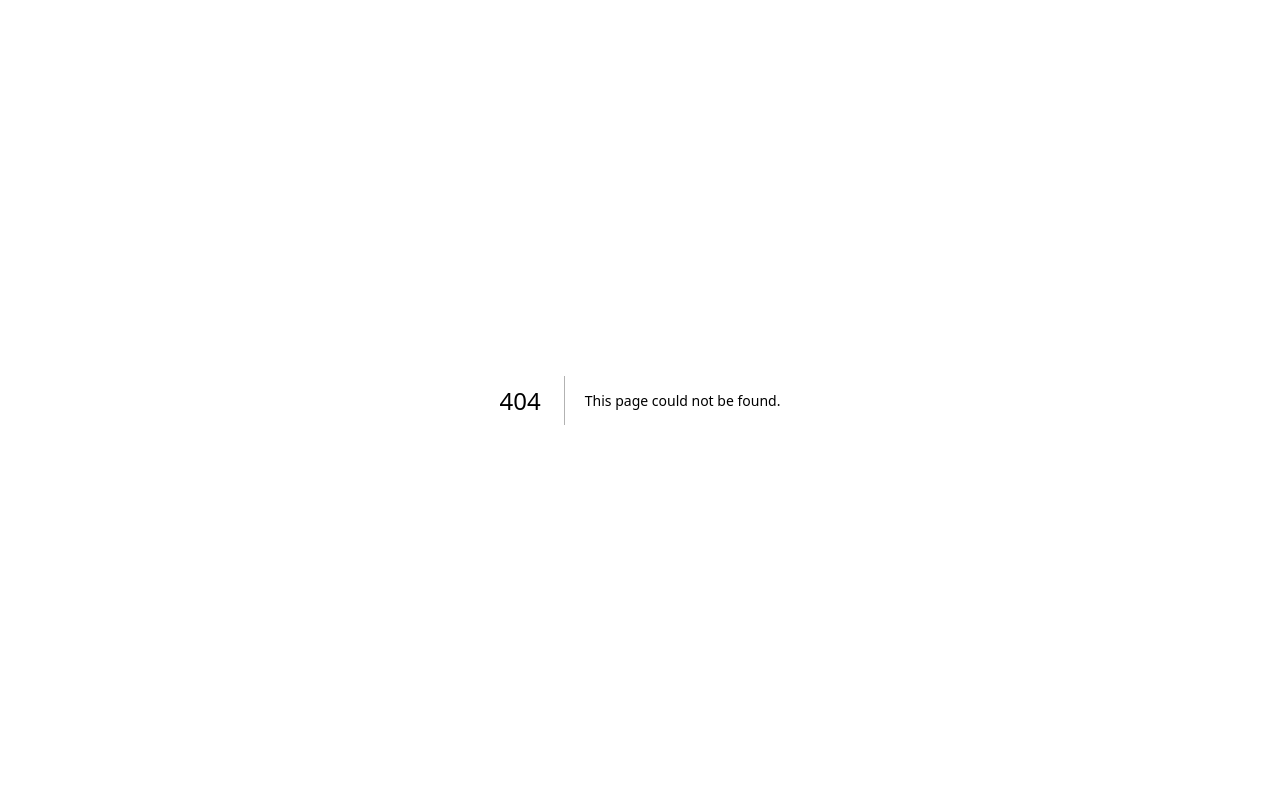
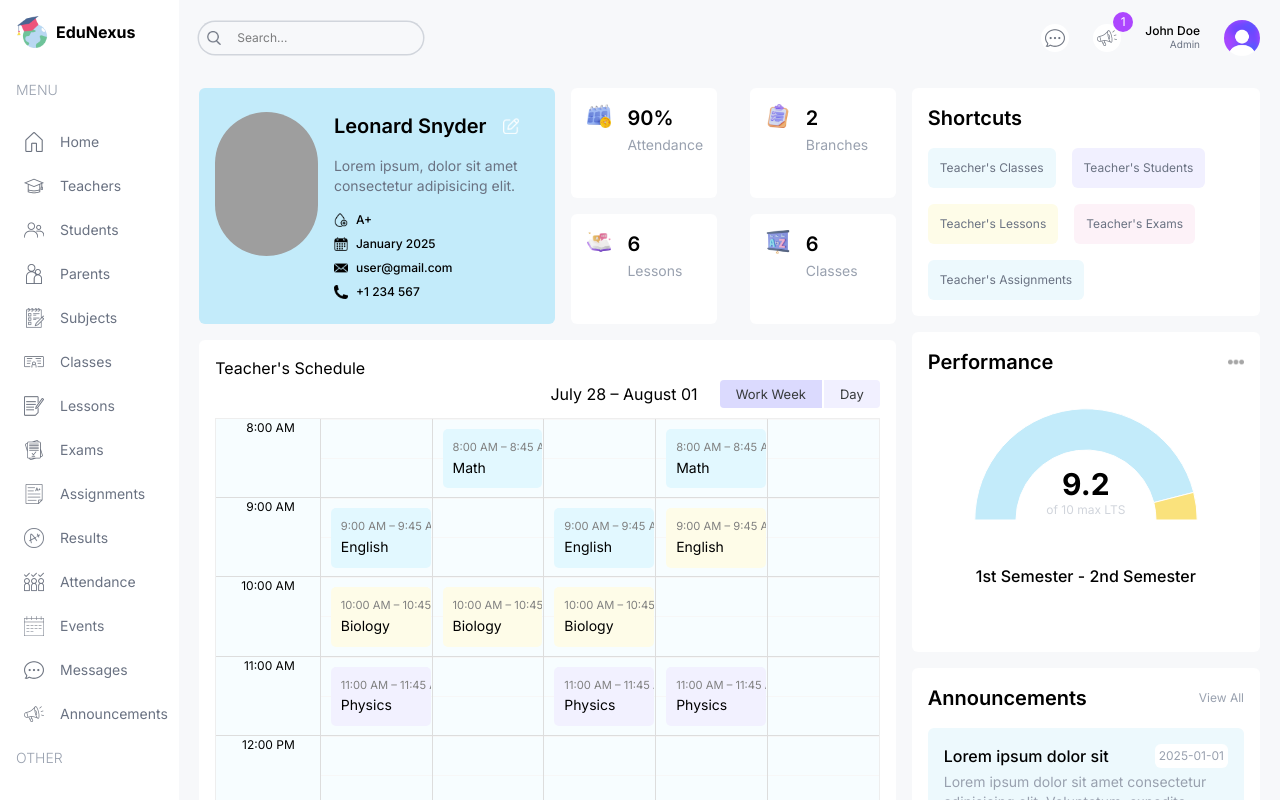
Before and after one commit to Simranjit884/edunexus, a Next.js app: page /list/teachers/1 in a window 1280 px wide. Before the commit this address had no page. Built offline with nearby package versions, Linux system fonts and the light colour scheme; grey boxes are pictures that could not be loaded.

Commit message:
Implemented Single Teacher Page with user info, performance chart, and teacher's schedule; added Performance and Announcements components for enhanced functionality.

```diff
--- /dev/null
+++ b/src/app/(dashboard)/list/teachers/[id]/page.tsx
@@ -0,0 +1,151 @@
+import Announcements from "@/components/Announcements";
+import BigCalendar from "@/components/BigCalender";
+import FormModal from "@/components/FormModal";
+import Performance from "@/components/Performance";
+import { role } from "@/lib/data";
+import Image from "next/image";
+import Link from "next/link";
+
+const SingleTeacherPage = () => {
+  return (
+    <div className="flex flex-1 flex-col gap-4 p-4 xl:flex-row">
+      {/* LEFT */}
+      <div className="w-full xl:w-2/3">
+        {/* TOP */}
+        <div className="flex flex-col gap-4 lg:flex-row">
+          {/* USER INFO CARD */}
+          <div className="bg-edunexusSky flex flex-1 gap-4 rounded-md px-4 py-6">
+            <div className="w-1/3">
+              <Image
+                src="https://images.pexels.com/photos/2182970/pexels-photo-2182970.jpeg?auto=compress&cs=tinysrgb&w=1200"
+                alt=""
+                width={144}
+                height={144}
+                className="h-36 w-36 rounded-full object-cover"
+              />
+            </div>
+            <div className="flex w-2/3 flex-col justify-between gap-4">
+              <div className="flex items-center gap-4">
+                <h1 className="text-xl font-semibold">Leonard Snyder</h1>
+                {role === "admin" && (
+                  <FormModal
+                    table="teacher"
+                    type="update"
+                    data={{
+                      id: 1,
+                      username: "deanguerrero",
+                      email: "deanguerrero@gmail.com",
+                      password: "password",
+                      firstName: "Dean",
+                      lastName: "Guerrero",
+                      phone: "+1 234 567 89",
+                      address: "1234 Main St, Anytown, USA",
+                      bloodType: "A+",
+                      dateOfBirth: "2000-01-01",
+                      sex: "male",
+                      img: "https://images.pexels.com/photos/2182970/pexels-photo-2182970.jpeg?auto=compress&cs=tinysrgb&w=1200",
+                    }}
+                  />
+                )}
+              </div>
+              <p className="text-sm text-gray-500">
+                Lorem ipsum, dolor sit amet consectetur adipisicing elit.
+              </p>
+              <div className="flex flex-wrap items-center justify-between gap-2 text-xs font-medium">
+                <div className="flex w-full items-center gap-2 md:w-1/3 lg:w-full 2xl:w-1/3">
+                  <Image src="/blood.png" alt="" width={14} height={14} />
+                  <span>A+</span>
+                </div>
+                <div className="flex w-full items-center gap-2 md:w-1/3 lg:w-full 2xl:w-1/3">
+                  <Image src="/date.png" alt="" width={14} height={14} />
+                  <span>January 2025</span>
+                </div>
+                <div className="flex w-full items-center gap-2 md:w-1/3 lg:w-full 2xl:w-1/3">
+                  <Image src="/mail.png" alt="" width={14} height={14} />
+                  <span>user@gmail.com</span>
+                </div>
+                <div className="flex w-full items-center gap-2 md:w-1/3 lg:w-full 2xl:w-1/3">
+                  <Image src="/phone.png" alt="" width={14} height={14} />
+                  <span>+1 234 567</span>
+                </div>
+              </div>
+            </div>
+          </div>
+          {/* SMALL CARDS */}
+          <div className="flex flex-1 flex-wrap justify-between gap-4">
+            {/* CARD */}
+            <div className="flex w-full gap-4 rounded-md bg-white p-4 md:w-[48%] xl:w-[45%] 2xl:w-[48%]">
+              <Image
+                src="/singleAttendance.png"
+                alt=""
+                width={24}
+                height={24}
+                className="h-6 w-6"
+              />
+              <div className="">
+                <h1 className="text-xl font-semibold">90%</h1>
+                <span className="text-sm text-gray-400">Attendance</span>
+              </div>
+            </div>
+            {/* CARD */}
+            <div className="flex w-full gap-4 rounded-md bg-white p-4 md:w-[48%] xl:w-[45%] 2xl:w-[48%]">
+              <Image src="/singleBranch.png" alt="" width={24} height={24} className="h-6 w-6" />
+              <div className="">
+                <h1 className="text-xl font-semibold">2</h1>
+                <span className="text-sm text-gray-400">Branches</span>
+              </div>
+            </div>
+            {/* CARD */}
+            <div className="flex w-full gap-4 rounded-md bg-white p-4 md:w-[48%] xl:w-[45%] 2xl:w-[48%]">
+              <Image src="/singleLesson.png" alt="" width={24} height={24} className="h-6 w-6" />
+              <div className="">
+                <h1 className="text-xl font-semibold">6</h1>
+                <span className="text-sm text-gray-400">Lessons</span>
+              </div>
+            </div>
+            {/* CARD */}
+            <div className="flex w-full gap-4 rounded-md bg-white p-4 md:w-[48%] xl:w-[45%] 2xl:w-[48%]">
+              <Image src="/singleClass.png" alt="" width={24} height={24} className="h-6 w-6" />
+              <div className="">
+                <h1 className="text-xl font-semibold">6</h1>
+                <span className="text-sm text-gray-400">Classes</span>
+              </div>
+            </div>
+          </div>
+        </div>
+        {/* BOTTOM */}
+        <div className="mt-4 h-[800px] rounded-md bg-white p-4">
+          <h1>Teacher&apos;s Schedule</h1>
+          <BigCalendar />
+        </div>
+      </div>
+      {/* RIGHT */}
+      <div className="flex w-full flex-col gap-4 xl:w-1/3">
+        <div className="rounded-md bg-white p-4">
+          <h1 className="text-xl font-semibold">Shortcuts</h1>
+          <div className="mt-4 flex flex-wrap gap-4 text-xs text-gray-500">
+            <Link className="bg-edunexusSkyLight rounded-md p-3" href="/">
+              Teacher&apos;s Classes
+            </Link>
+            <Link className="bg-edunexusPurpleLight rounded-md p-3" href="/">
+              Teacher&apos;s Students
+            </Link>
+            <Link className="bg-edunexusYellowLight rounded-md p-3" href="/">
+              Teacher&apos;s Lessons
+            </Link>
+            <Link className="rounded-md bg-pink-50 p-3" href="/">
+              Teacher&apos;s Exams
+            </Link>
+            <Link className="bg-edunexusSkyLight rounded-md p-3" href="/">
+              Teacher&apos;s Assignments
+            </Link>
+          </div>
+        </div>
+        <Performance />
+        <Announcements />
+      </div>
+    </div>
+  );
+};
+
+export default SingleTeacherPage;
--- /dev/null
+++ b/src/components/Performance.tsx
@@ -0,0 +1,42 @@
+"use client";
+import Image from "next/image";
+import { PieChart, Pie, Sector, Cell, ResponsiveContainer } from "recharts";
+
+const data = [
+  { name: "Group A", value: 92, fill: "#C3EBFA" },
+  { name: "Group B", value: 8, fill: "#FAE27C" },
+];
+
+const Performance = () => {
+  return (
+    <div className="relative h-80 rounded-md bg-white p-4">
+      <div className="flex items-center justify-between">
+        <h1 className="text-xl font-semibold">Performance</h1>
+        <Image src="/moreDark.png" alt="" width={16} height={16} />
+      </div>
+      <ResponsiveContainer width="100%" height="100%">
+        <PieChart>
+          <Pie
+            dataKey="value"
+            startAngle={180}
+            endAngle={0}
+            data={data}
+            cx="50%"
+            cy="50%"
+            innerRadius={70}
+            fill="#8884d8"
+          />
+        </PieChart>
+      </ResponsiveContainer>
+      <div className="absolute top-1/2 left-1/2 -translate-x-1/2 -translate-y-1/2 transform text-center">
+        <h1 className="text-3xl font-bold">9.2</h1>
+        <p className="text-xs text-gray-300">of 10 max LTS</p>
+      </div>
+      <h2 className="absolute right-0 bottom-16 left-0 m-auto text-center font-medium">
+        1st Semester - 2nd Semester
+      </h2>
+    </div>
+  );
+};
+
+export default Performance;
```
